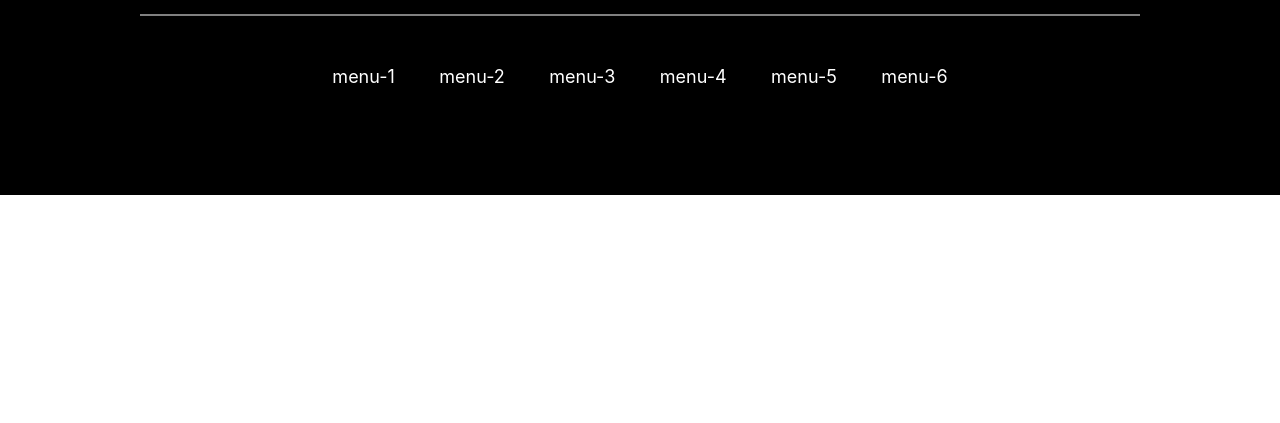
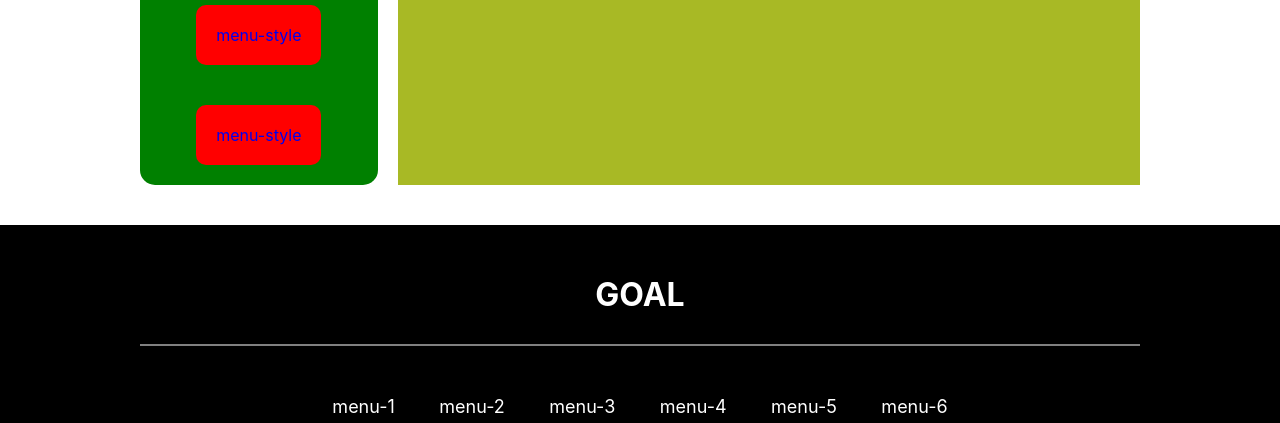
Before and after one commit to jahangiralam85860/Assignment-2, a plain HTML site: page index.html in a window 1280 px wide. Shown: the part 677-1100 px from the top of the page. Before the commit the page ends 872 px from the top, so only its background shows below. Drawn offline with Linux system fonts and the light colour scheme.

Commit message:
left menu add

```diff
--- a/index.html
+++ b/index.html
@@ -35,7 +35,22 @@
 
     <!-- article area -->
     <article>
-
+        <div class="details">
+            <div class="container aside">
+                <div class="details-button">
+                    <div class="details-menu">
+                        <ul>
+                            <li><a href="#">menu-style</a></li>
+                            <li><a href="#">menu-style</a></li>
+                            <li><a href="#">menu-style</a></li>
+                        </ul>
+                    </div>
+                </div>
+                <div class="details-play">
+                    Lorem ipsum, dolor sit amet consectetur adipisicing elit. Placeat voluptas praesentium harum provident atque, neque repudiandae quae ullam rerum mollitia labore. Quas, dolorum voluptatum? Fuga consequatur aspernatur beatae culpa recusandae?
+                </div>
+            </div>
+        </div>
     </article>
 
     <!-- footer area -->
--- a/style/style.css
+++ b/style/style.css
@@ -55,6 +55,39 @@ body{
     height: 512px;
     float: right;
     padding: 20px 20px 0px 0px;
+}
+
+/* article area */
+.aside{
+    margin-top: 30px;
+    display: flex;
+}
+.details-button{
+    border-radius: 15px;
+    margin-right: 20px;
+    width: 600px;
+    height: auto;
+    background-color: green;
+}
+.details-menu ul{
+    list-style: none;
+    text-align: center;
+}
+.details-menu ul li{
+    padding: 0px 0px 20px 0px;
+}
+.details-menu ul li a{
+    text-decoration: none;
+    background-color: red;
+    margin-top: 20px;
+    padding: 20px;
+    border-radius: 10px;
+    display: inline-block;
+
+}
+
+.details-play{
+    background-color: rgb(168, 185, 37);
 }
 
 /* footer area */
```
